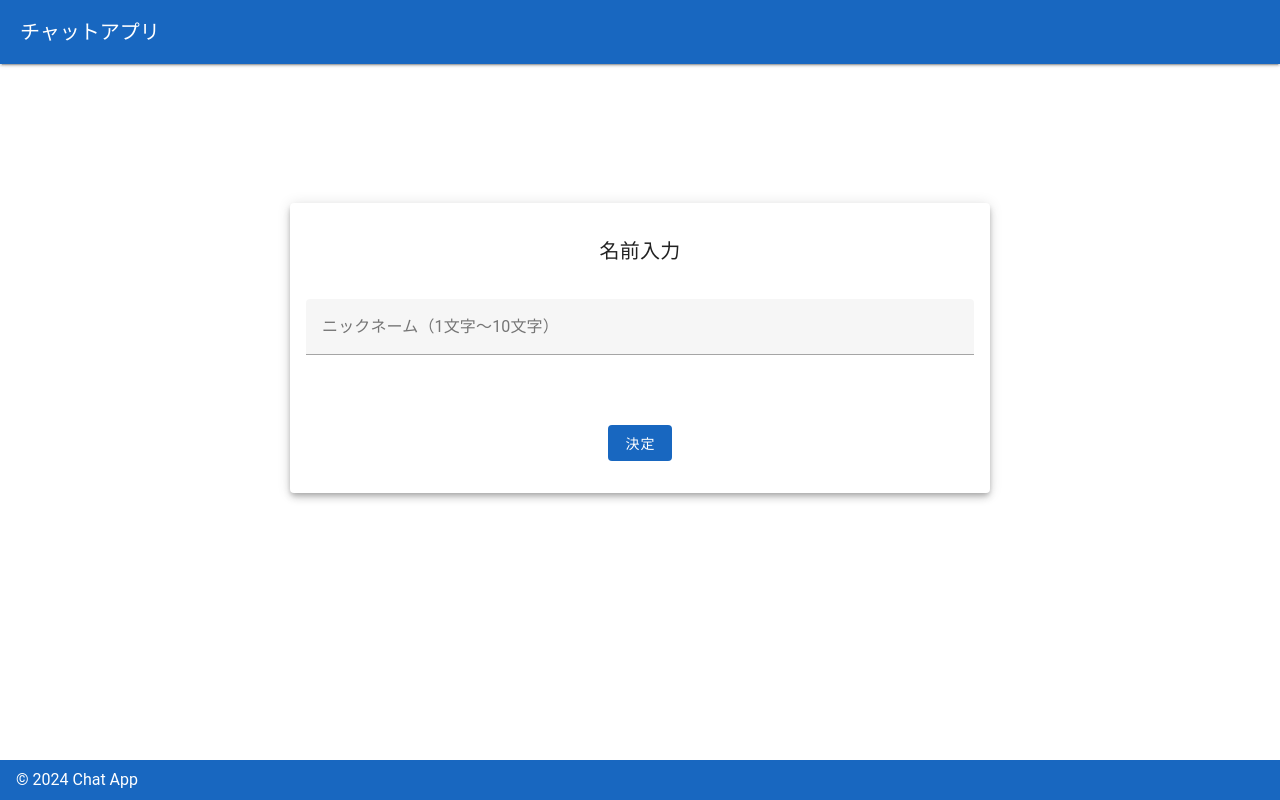
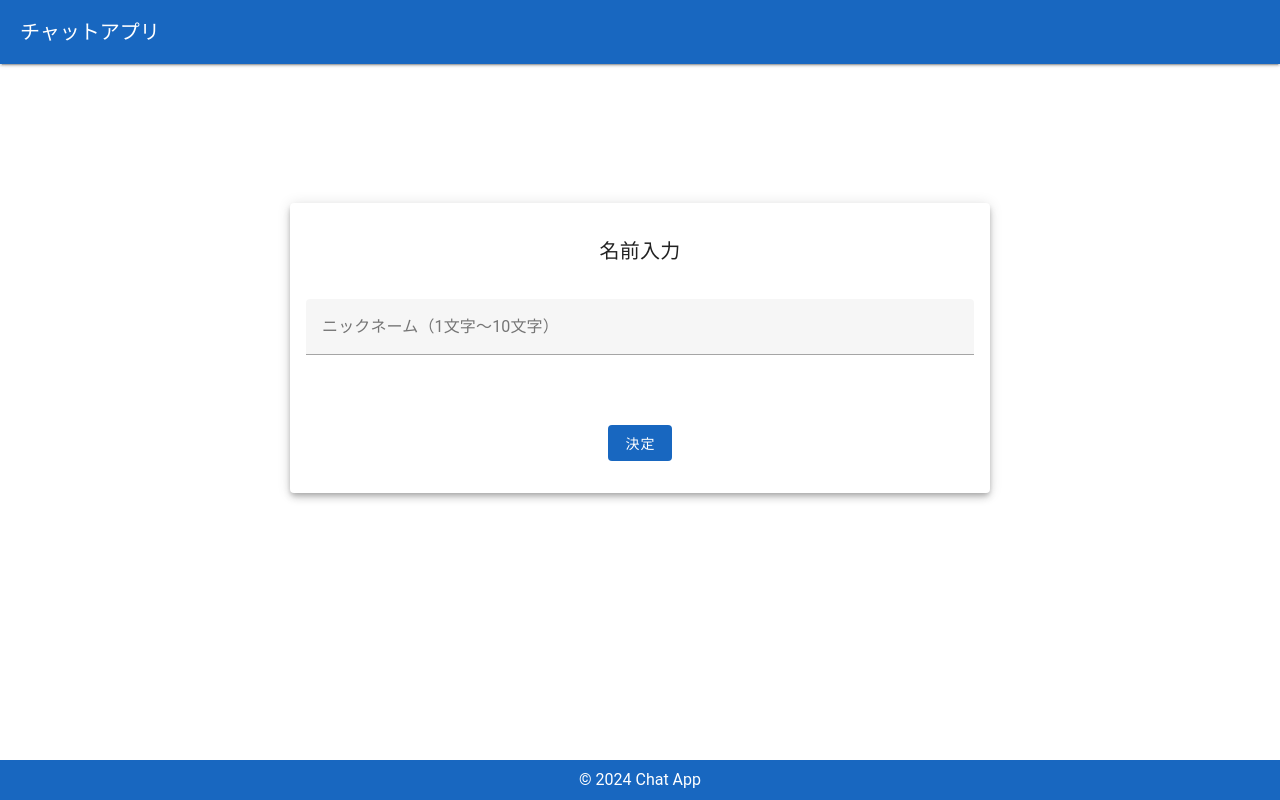
Before and after one commit to tanaka-fuji/basic-chat-app, a Vue app in the folder web/: page /name in a window 1280 px wide. Built offline with nearby package versions, Linux system fonts and the light colour scheme.

Commit message:
[update]コンテンツのレイアウトの変更

```diff
--- a/web/src/App.vue
+++ b/web/src/App.vue
@@ -8,7 +8,7 @@ import AppHeader from './components/AppHeader.vue';
   <v-app>
     <AppHeader />
     <v-main>
-      <v-container>
+      <v-container fluid>
         <RouterView />
       </v-container>
     </v-main>
--- a/web/src/assets/main.css
+++ b/web/src/assets/main.css
@@ -1,10 +1,9 @@
-/* #app {
+#app, .content-area {
   max-width: 1280px;
   margin: 0 auto;
-  padding: 2rem;
-  font-weight: normal;
 }
 
+/*
 a,
 .green {
   text-decoration: none;
--- a/web/src/components/AppFooter.vue
+++ b/web/src/components/AppFooter.vue
@@ -3,6 +3,8 @@
 
 <template>
   <v-footer app color="primary">
-    <span>&copy; 2024 Chat App</span>
+    <div class="content-area">
+      &copy; 2024 Chat App
+    </div>
   </v-footer>
 </template>
--- a/web/src/components/AppHeader.vue
+++ b/web/src/components/AppHeader.vue
@@ -3,6 +3,10 @@
 
 <template>
   <v-app-bar app :elevation="2" color="primary">
-    <v-app-bar-title>チャットアプリ</v-app-bar-title>
+    <v-app-bar-title>
+      <div class="content-area">
+        チャットアプリ
+      </div>
+    </v-app-bar-title>
   </v-app-bar>
 </template>
--- a/web/src/views/ChatView.vue
+++ b/web/src/views/ChatView.vue
@@ -2,4 +2,10 @@
 </script>
 
 <template>
+  <v-row>
+    <v-col cols="4">
+    </v-col>
+    <v-col cols="8">
+    </v-col>
+  </v-row>
 </template>
```
